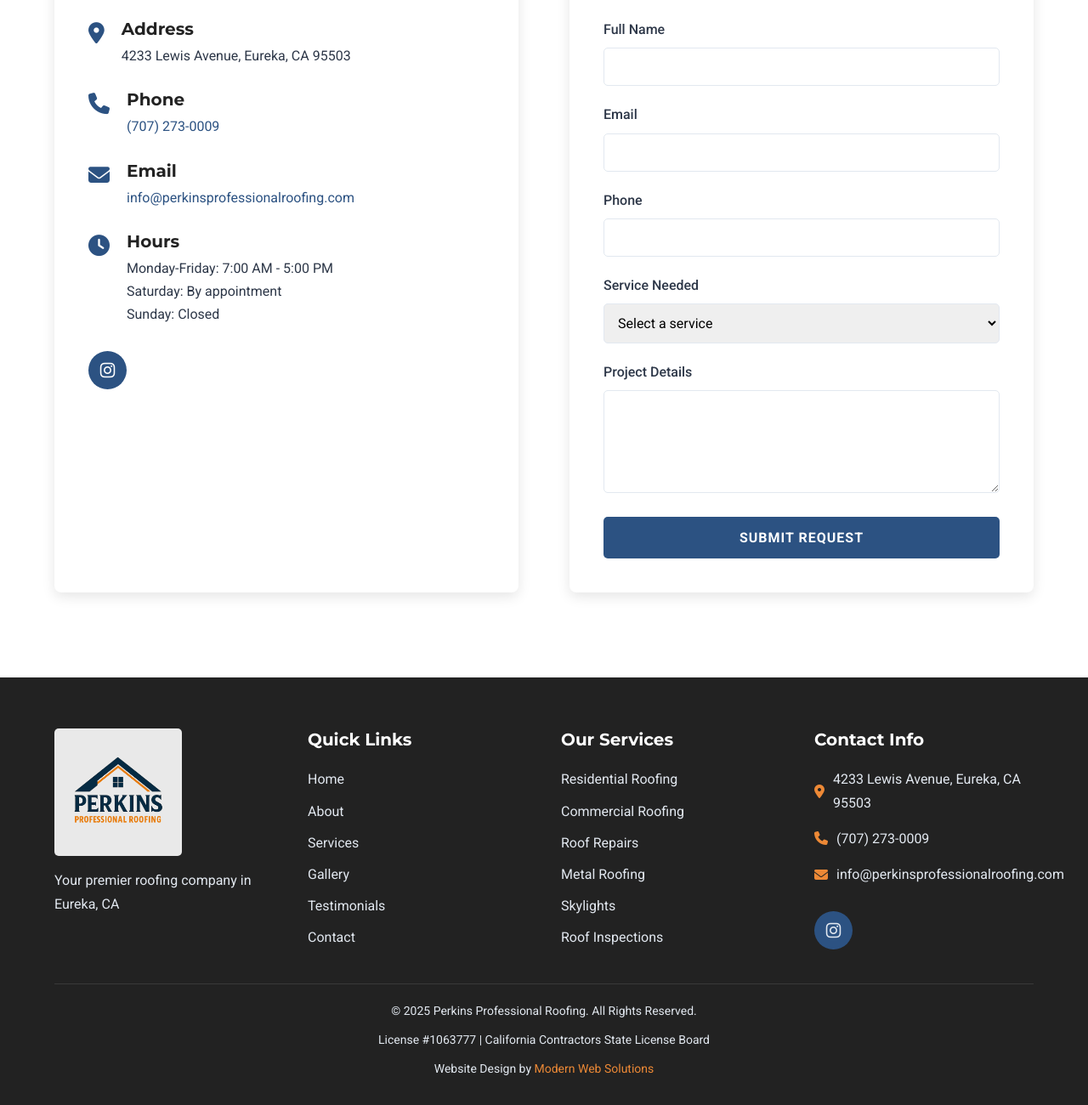
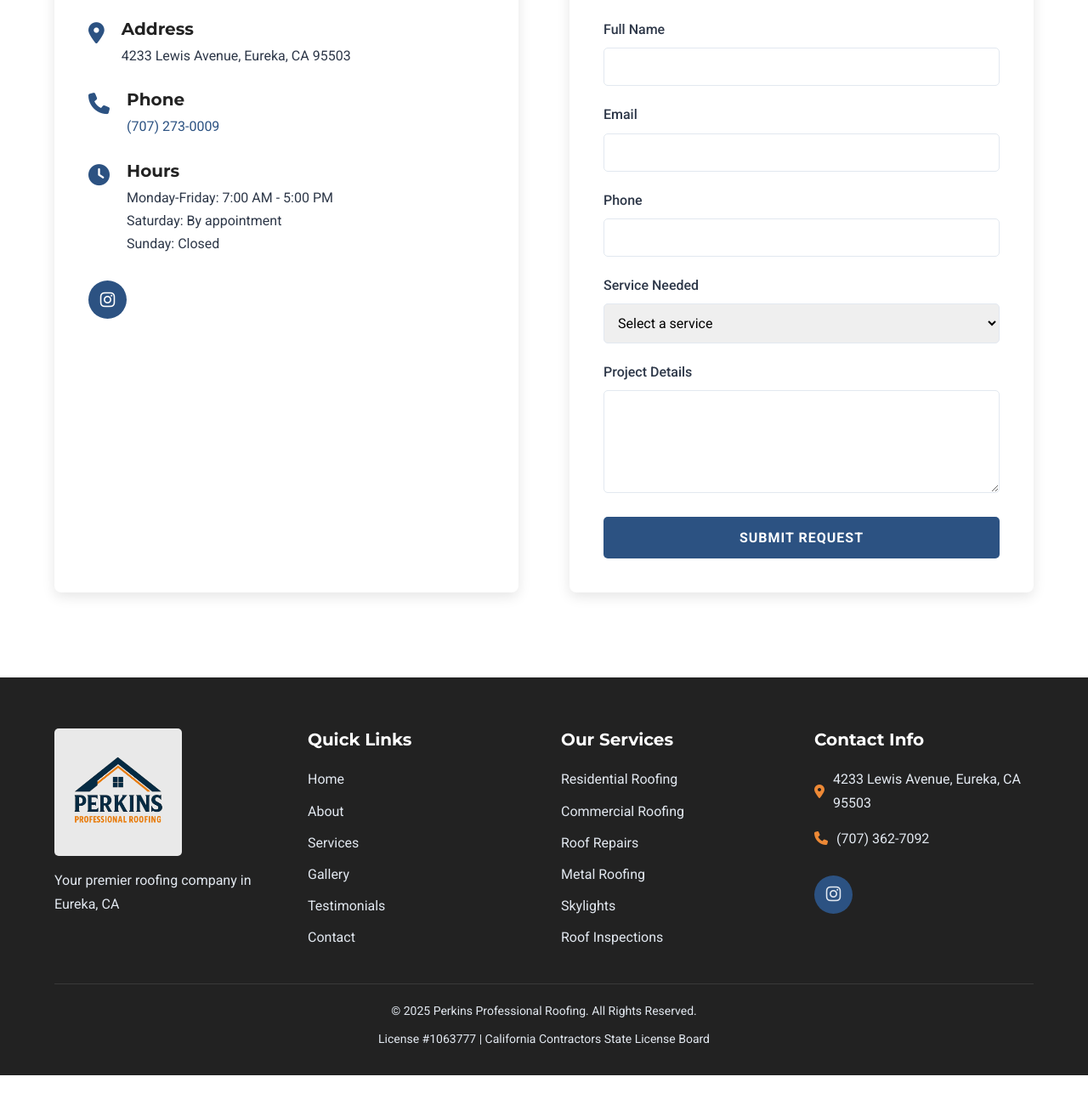
Before and after one commit to timothyjjcrow/Perkins-Professional-Roofing, a plain HTML site: page index.html in a window 1280 px wide. Shown: the part 5320-6620 px from the top of the page at 85% size. After the commit the page ends 6585 px from the top, so only its background shows below. Drawn offline with Linux system fonts and the light colour scheme.

Commit message:
Update index.html with contact information changes

```diff
--- a/index.html
+++ b/index.html
@@ -452,17 +452,7 @@
                     <p><a href="tel:7072730009">(707) 273-0009</a></p>
                   </div>
                 </div>
-                <div class="contact-item">
-                  <i class="fas fa-envelope"></i>
-                  <div>
-                    <h4>Email</h4>
-                    <p>
-                      <a href="mailto:info@perkinsprofessionalroofing.com"
-                        >info@perkinsprofessionalroofing.com</a
-                      >
-                    </p>
-                  </div>
-                </div>
+
                 <div class="contact-item">
                   <i class="fas fa-clock"></i>
                   <div>
@@ -576,14 +566,9 @@
             </p>
             <p>
               <i class="fas fa-phone"></i>
-              <a href="tel:7072730009">(707) 273-0009</a>
+              <a href="tel:7073627092">(707) 362-7092</a>
             </p>
-            <p>
-              <i class="fas fa-envelope"></i>
-              <a href="mailto:info@perkinsprofessionalroofing.com"
-                >info@perkinsprofessionalroofing.com</a
-              >
-            </p>
+
             <div class="social-links">
               <a
                 href="https://www.instagram.com/perkins_prcompany/"
@@ -597,10 +582,6 @@
         <div class="footer-bottom">
           <p>&copy; 2025 Perkins Professional Roofing. All Rights Reserved.</p>
           <p>License #1063777 | California Contractors State License Board</p>
-          <p>
-            Website Design by
-            <a href="#" target="_blank">Modern Web Solutions</a>
-          </p>
         </div>
       </div>
     </footer>
```
